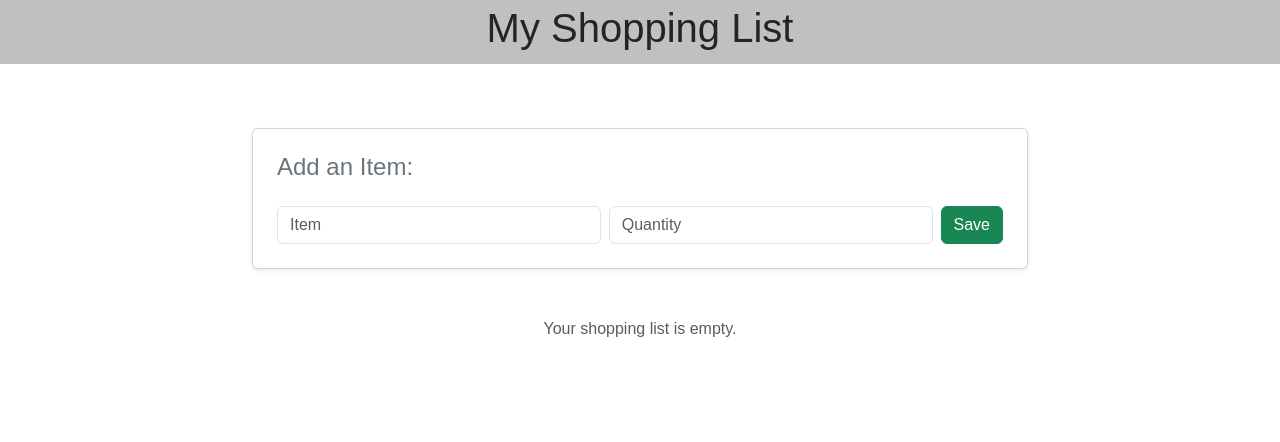
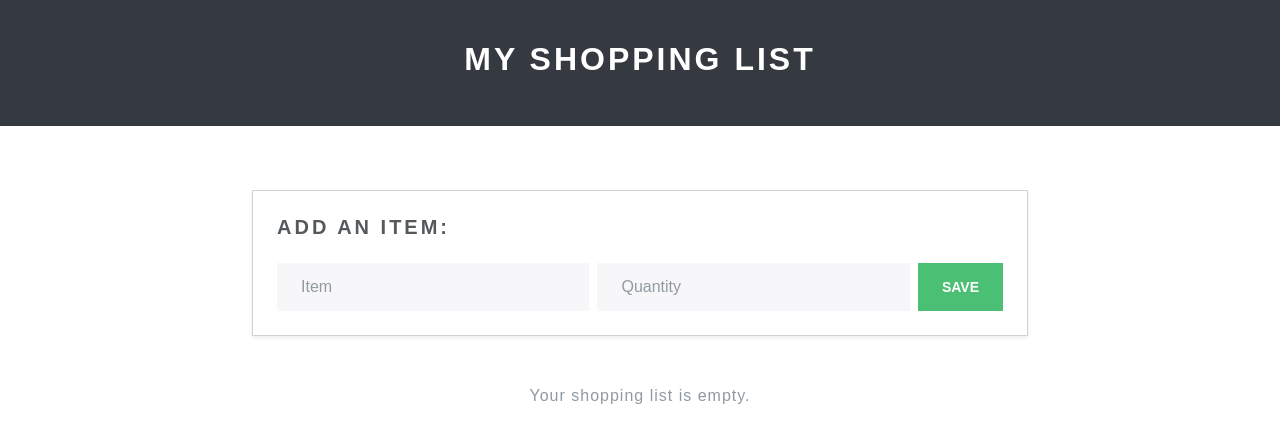
Before and after one commit to NoneTheWeisser/group-fs-react-shopping-list, a React (Vite) app: page / in a window 1280 px wide. Shown: the top 442 px of the page. Built offline with nearby package versions, Linux system fonts and the light colour scheme; no server answers.

Commit message:
added additional styling

```diff
--- a/index.html
+++ b/index.html
@@ -6,8 +6,10 @@
     <meta name="theme-color" content="#000000">
     <link rel="shortcut icon" href="/favicon.ico">
     <!-- Add BS link -->
-    <link href="https://cdn.jsdelivr.net/npm/bootstrap@5.3.3/dist/css/bootstrap.min.css" rel="stylesheet" integrity="sha384-QWTKZyjpPEjISv5WaRU9OFeRpok6YctnYmDr5pNlyT2bRjXh0JMhjY6hW+ALEwIH" crossorigin="anonymous">
-
+    <link
+      rel="stylesheet"
+      href="https://cdn.jsdelivr.net/npm/bootswatch@5.3.3/dist/lux/bootstrap.min.css"
+    />
     <!--
       Notice the use of  in the tags above.
       It will be replaced with the URL of the `public` folder during the build.
--- a/src/components/Header/Header.css
+++ b/src/components/Header/Header.css
@@ -1,5 +1,9 @@
 .banner-header {
-  background-color: silver;
+  background-color: #343a40;
   text-align: center;
-  padding: 0.25em;
+  padding: 40px;
 }
+
+h1{
+  color: white;
+}
--- /dev/null
+++ b/src/components/ShoppingList/ListItem.css
@@ -0,0 +1,3 @@
+td:last-child {
+  text-align: center;
+}
--- a/src/components/ShoppingList/ListItem.jsx
+++ b/src/components/ShoppingList/ListItem.jsx
@@ -1,5 +1,6 @@
 import React from "react";
 import axios from "axios";
+import './ListItem.css';
 
 const ListItem = ({ item, getShoppingList }) => {
   const { name, quantity, purchased } = item;
--- a/src/components/ShoppingList/ShoppingList.css
+++ b/src/components/ShoppingList/ShoppingList.css
@@ -0,0 +1,11 @@
+th:last-child {
+  text-align: center;
+}
+
+button.clear-btn {
+  margin-right: 1rem;
+}
+
+#table-btn {
+    margin-top: 30px;
+}
--- a/src/components/ShoppingList/ShoppingList.jsx
+++ b/src/components/ShoppingList/ShoppingList.jsx
@@ -14,6 +14,7 @@ const ShoppingList = ({ shoppingList, getShoppingList, clearShoppingList }) => {
   };
   return (
     <div className="container py-4">
+      <div className="card p-4 shadow-sm">
       <h2 className="text-center mb-4 text-primary fw-bold">Shopping List</h2>
       <table className="table table-striped table-bordered">
         <thead className="table-dark">
@@ -34,10 +35,11 @@ const ShoppingList = ({ shoppingList, getShoppingList, clearShoppingList }) => {
         </tbody>
       </table>
       <div className="text-center mb-4">
-        <button className="btn btn-danger mb-3" onClick={clearShoppingList}>
+        <button id="table-btn" className="btn btn-danger clear-btn mb-3" onClick={clearShoppingList}>
           CLEAR ALL
         </button>
-      <button className="btn btn-warning mb-3" onClick={resetPurchases}>Reset</button>
+      <button id="table-btn" className="btn btn-warning mb-3" onClick={resetPurchases}>Reset</button>
+      </div>
       </div>
     </div>
   );
```
